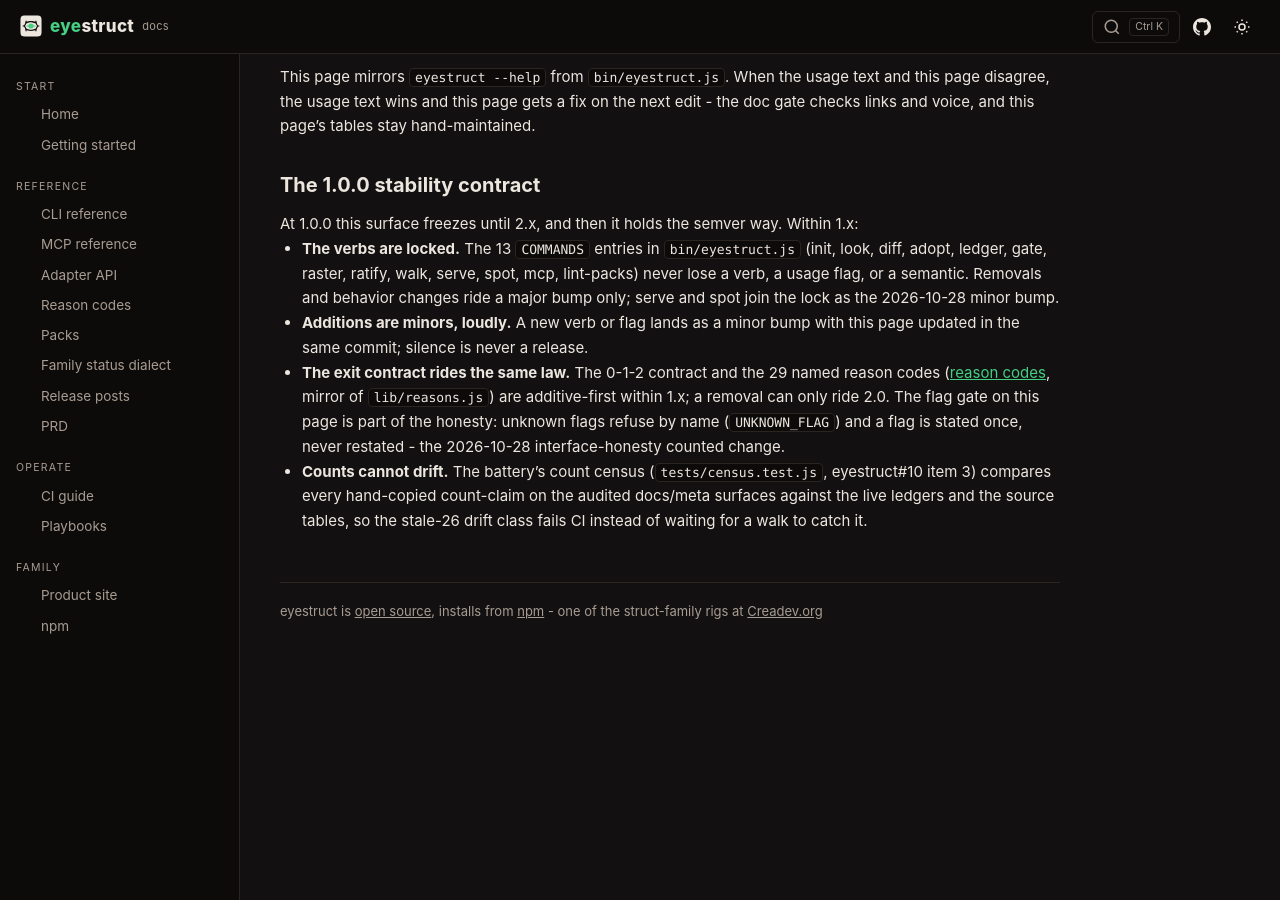
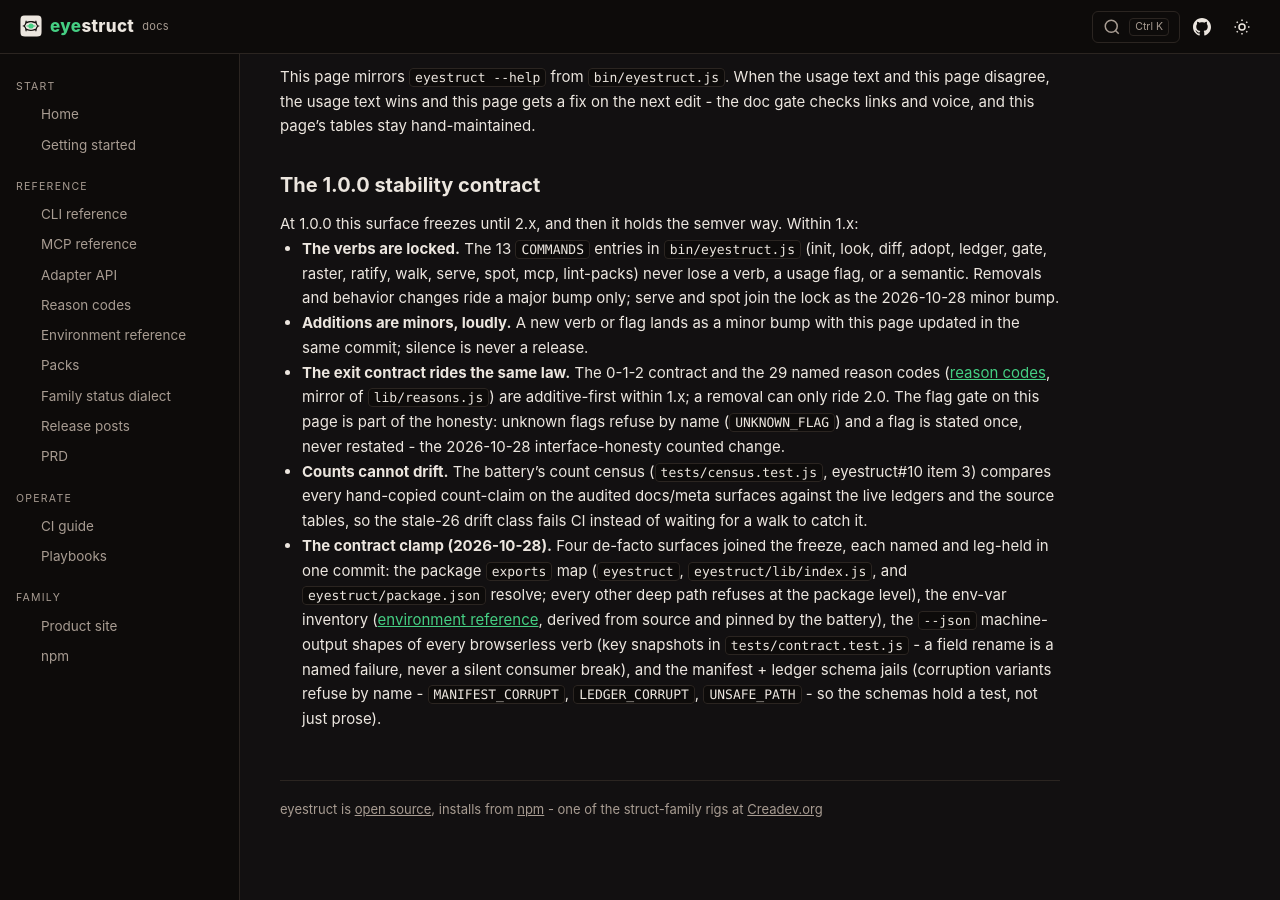
Before and after one commit to dhaupin/eyestruct, a Jekyll site: the page built from docs/cli.md, in a window 1280 px wide and 900 px high, scrolled down 2779 px. Built offline with Jekyll 4.4.1, drawn with Linux system fonts in a browser that asks for light colours; before the commit the page ends 3481 px from its top, so only the background shows below that.

Commit message:
the 1.0.0 contract clamp, re-landed and verified: exports map (adapter + package.json public, deep paths refuse), docs/env.md with precedence, tests/contract.test.js (env inventory derived+pinned, browserless --json shape snapshots, manifest+ledger corruption jails), stability-law rows in AGENTS + docs/cli.md matching the same change - no counted nouns moved, battery 94/0
🤖 Generated with Codebuff
Co-Authored-By: Codebuff <noreply@codebuff.com>

```diff
--- a/docs/_data/nav.yml
+++ b/docs/_data/nav.yml
@@ -18,6 +18,8 @@
       url: /eyestruct/adapters
     - title: Reason codes
       url: /eyestruct/reasons
+    - title: Environment reference
+      url: /eyestruct/env
     - title: Packs
       url: /eyestruct/packs
     - title: Family status dialect
--- a/docs/cli.md
+++ b/docs/cli.md
@@ -114,3 +114,15 @@ Within 1.x:
   audited docs/meta surfaces against the live ledgers and the source
   tables, so the stale-26 drift class fails CI instead of waiting for a
   walk to catch it.
+- **The contract clamp (2026-10-28).** Four de-facto surfaces joined the
+  freeze, each named and leg-held in one commit: the package `exports`
+  map (`eyestruct`, `eyestruct/lib/index.js`, and `eyestruct/package.json`
+  resolve; every other deep path refuses at the package level), the
+  env-var inventory ([environment reference](/eyestruct/env), derived
+  from source and pinned by the battery), the `--json` machine-output
+  shapes of every browserless verb (key snapshots in
+  `tests/contract.test.js` - a field rename is a named failure, never a
+  silent consumer break), and the manifest + ledger schema jails
+  (corruption variants refuse by name - `MANIFEST_CORRUPT`,
+  `LEDGER_CORRUPT`, `UNSAFE_PATH` - so the schemas hold a test, not
+  just prose).
--- a/package.json
+++ b/package.json
@@ -22,6 +22,11 @@
     "README.md",
     "CHANGELOG.md"
   ],
+  "exports": {
+    ".": "./lib/index.js",
+    "./lib/index.js": "./lib/index.js",
+    "./package.json": "./package.json"
+  },
   "engines": {
     "node": ">=18"
   },
```
Also changed, not shown: AGENTS.md (+12 -1 lines), docs/env.md (added, +42 -0 lines), labs/TASKS.md (+22 -0 lines), tests/contract.test.js (added, +192 -0 lines), CHANGELOG.md.
